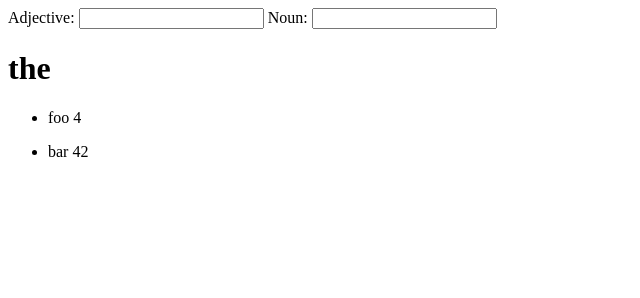
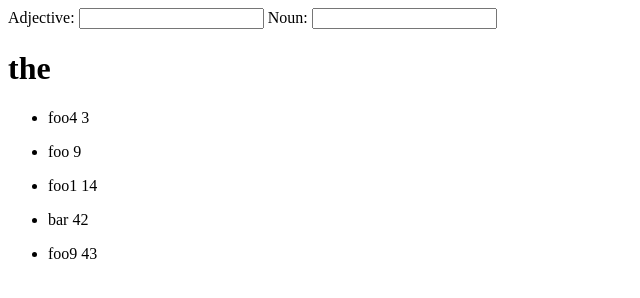
Before and after one commit to HackerFellow/angularIntro, a plain HTML site: page index.html in a window 1280 px wide. Shown: the whole page, without its empty margins (0-640 px from the left). Drawn offline with nearby package versions, Linux system fonts and the light colour scheme.

Commit message:
Repeat list now sorted.
Such fancy

```diff
--- a/index.html
+++ b/index.html
@@ -13,8 +13,8 @@
 			<label for="noun">Noun:</label>
 			<input type="text" name="noun" ng-model="noun"></input>
 			<h1>{{adj}} the {{noun}}</h1>
-			<div ng-init="list=[{name: 'foo',val: 4},{name: 'bar',val: 42}]">
-				<ul ng-repeat="element in list">
+			<div ng-init="list=[{name: 'foo4',val: 3},{name: 'foo9',val: 43},{name: 'foo1',val: 14},{name: 'foo',val: 9},{name: 'bar',val: 42}]">
+				<ul ng-repeat="element in list | orderBy:'val'">
 					<li>{{element.name}} {{element.val}}</li>
 				</ul>
 			</div>
```
